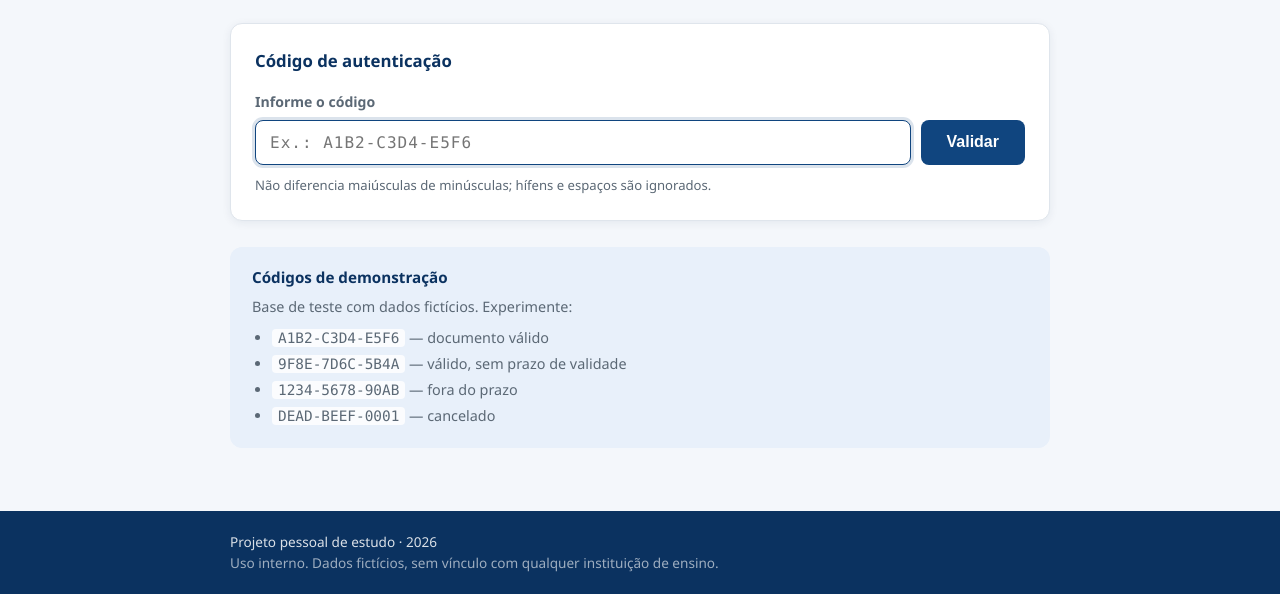
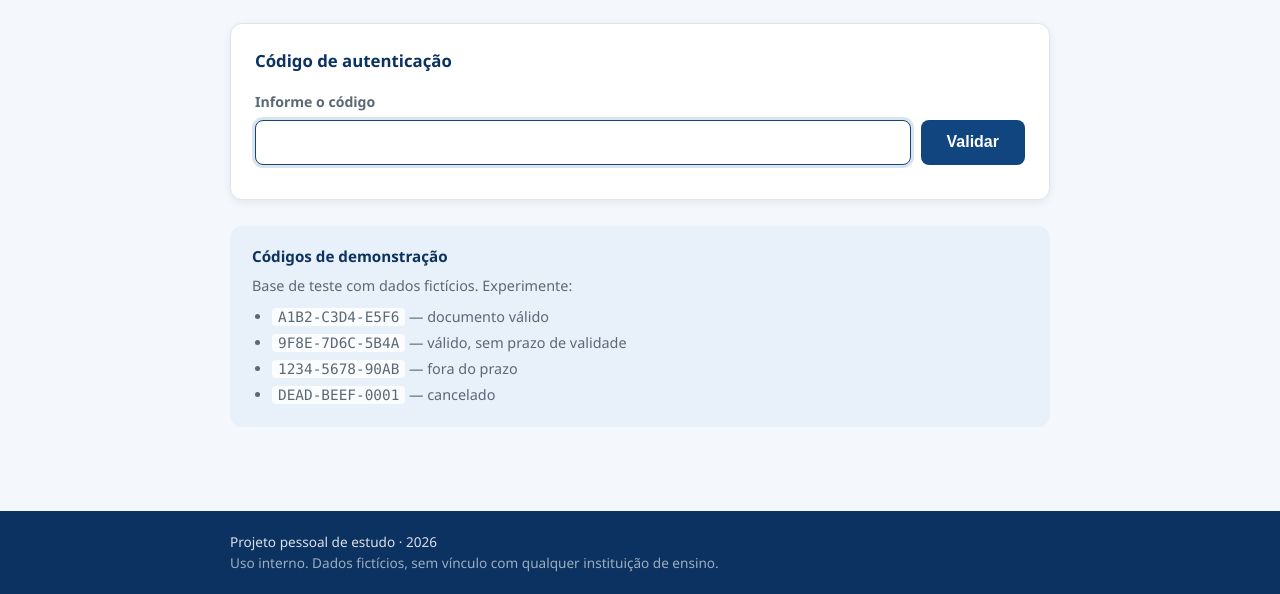
Before and after one commit to juninhopjdark807-hash/validador.uniasselvi.com, a plain HTML site: page index.html in a window 1280 px wide. Shown: the part 206-800 px from the top of the page. Drawn offline with Linux system fonts and the light colour scheme.

Commit message:
Update input placeholder and help text
Removed placeholder text and updated help message.

```diff
--- a/index.html
+++ b/index.html
@@ -44,7 +44,7 @@
                type="text"
                id="codigo"
                name="codigo"
-               placeholder="Ex.: A1B2-C3D4-E5F6"
+               placeholder=""
                autocomplete="off"
                spellcheck="false"
                aria-describedby="ajuda-codigo"
@@ -52,7 +52,7 @@
         <button class="botao" type="submit">Validar</button>
       </div>
       <p class="ajuda" id="ajuda-codigo">
-        Não diferencia maiúsculas de minúsculas; hífens e espaços são ignorados.
+
       </p>
     </form>
   </section>
```
